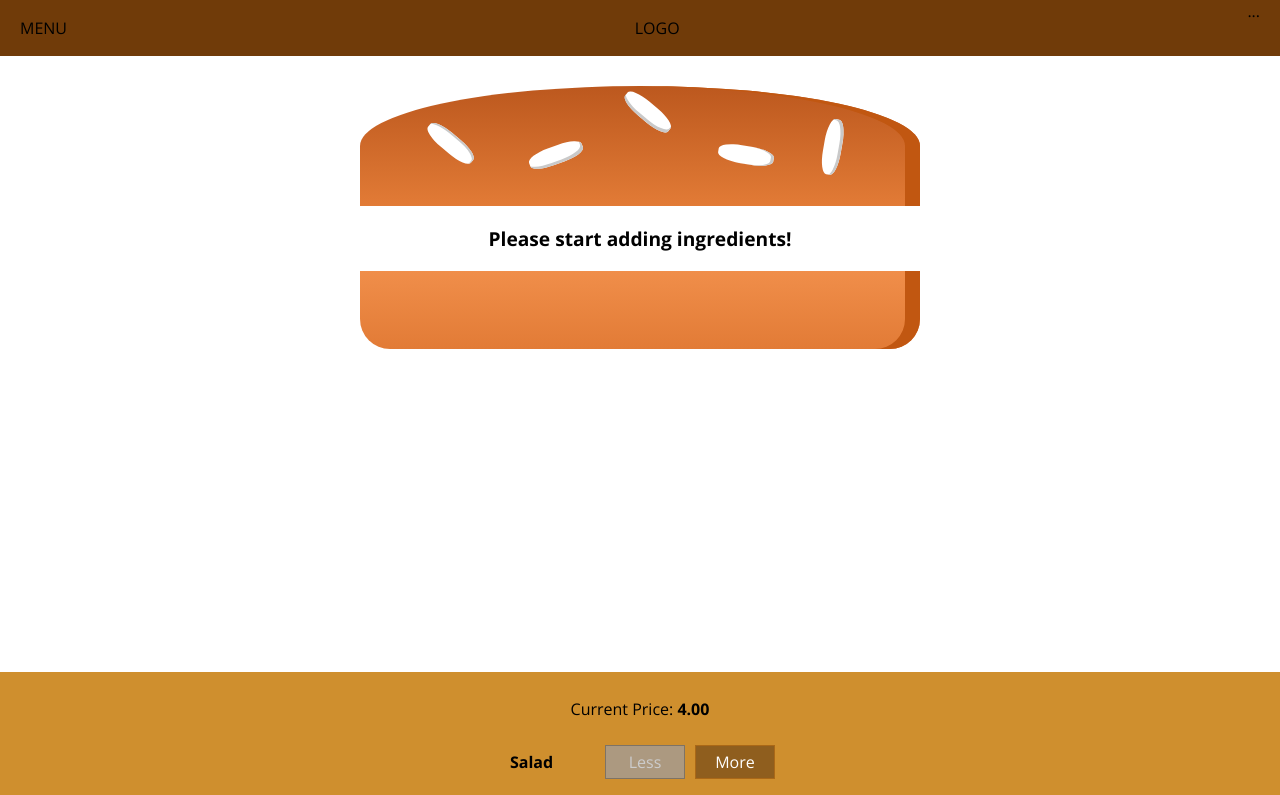
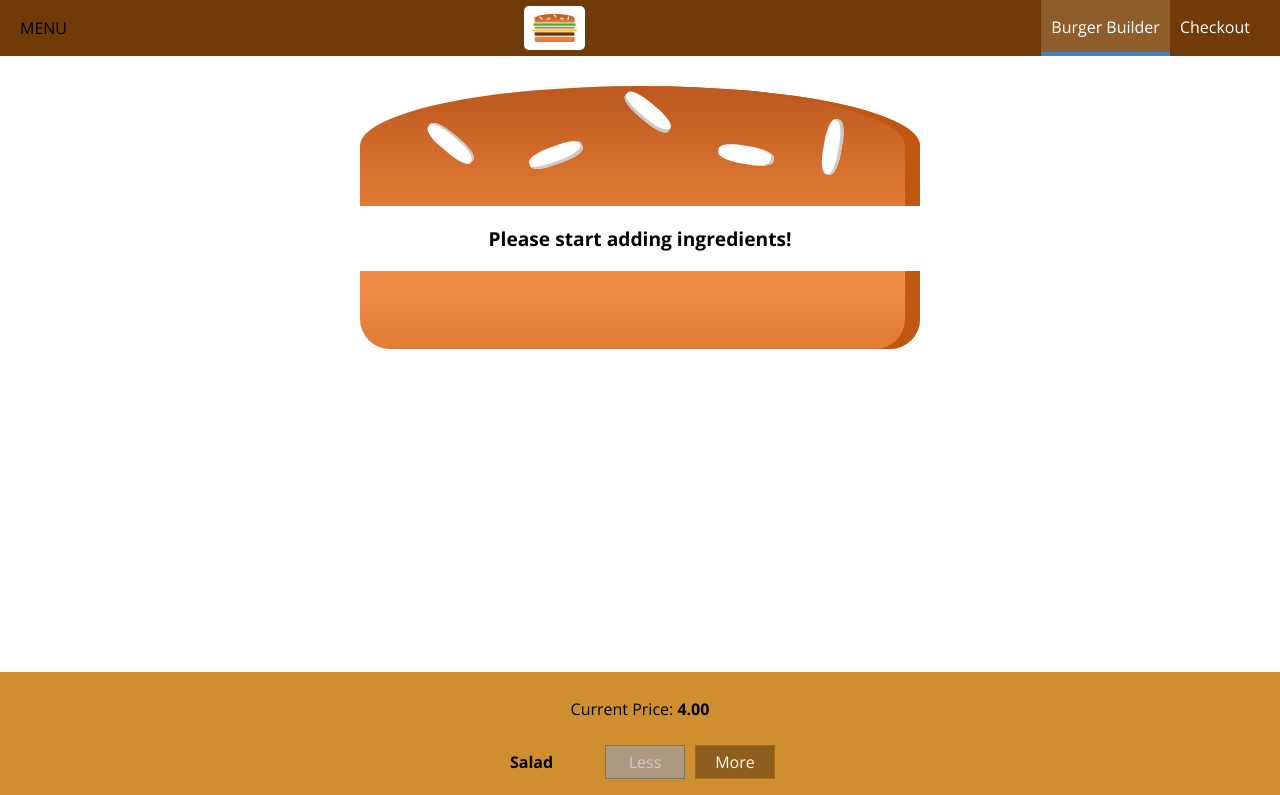
Before and after one commit to benhsieh-dev/burger-app, a React (Create React App) app: page / in a window 1280 px wide. Shown: the top 795 px of the page. Built offline with nearby package versions, Linux system fonts and the light colour scheme.

Commit message:
Add logo and reusable navigation items

```diff
--- /dev/null
+++ b/src/components/Logo/Logo.css
@@ -0,0 +1,11 @@
+.Logo {
+    background-color: white;
+    padding: 8px;
+    height: 80%;
+    box-sizing: border-box;
+    border-radius: 5px;
+}
+
+.Logo img {
+    height: 100%;
+}
--- /dev/null
+++ b/src/components/Logo/Logo.js
@@ -0,0 +1,12 @@
+import React from 'react';
+
+import burgerLogo from '../../assets/images/burger-logo.png';
+import './Logo.css';
+
+const logo = (props) => (
+    <div className='Logo'>
+        <img src={burgerLogo} alt="MyBurger" />
+    </div>
+);
+
+export default logo;
--- /dev/null
+++ b/src/components/Navigation/NavigationItems/NavigationItem/NavigationItem.css
@@ -0,0 +1,25 @@
+.NavigationItem {
+    margin: 0;
+    box-sizing: border-box;
+    display: flex;
+    height: 100%;
+    align-items: center;
+}
+
+.NavigationItem a {
+    color: white;
+    text-decoration: none;
+    height: 100%;
+    padding: 16px 10px;
+    border-bottom: 4px solid transparent;
+    box-sizing: border-box;
+    display: block;
+}
+
+.NavigationItem a:hover,
+.NavigationItem a:active,
+.NavigationItem a.active {
+    background-color: #8F5C2C;
+    border-bottom: 4px solid #4084C8;
+    color: white;
+}
--- /dev/null
+++ b/src/components/Navigation/NavigationItems/NavigationItem/NavigationItem.js
@@ -0,0 +1,14 @@
+import React from 'react';
+
+import './NavigationItem.css';
+
+const navigationItem = (props) => (
+    <li className='NavigationItem'>
+        <a
+            href={props.link}
+            className={ props.active ? 'active' : null}>
+            {props.children}</a>
+    </li>
+);
+
+export default navigationItem;
--- /dev/null
+++ b/src/components/Navigation/NavigationItems/NavigationItems.css
@@ -0,0 +1,8 @@
+.NavigationItems {
+    margin: 0;
+    padding: 0;
+    list-style: none;
+    display: flex;
+    align-items: center;
+    height: 100%;
+}
--- /dev/null
+++ b/src/components/Navigation/NavigationItems/NavigationItems.js
@@ -0,0 +1,13 @@
+import React from 'react';
+
+import './NavigationItems.css';
+import NavigationItem from './NavigationItem/NavigationItem';
+
+const navigationItems = () => (
+    <ul className='NavigationItems'>
+       <NavigationItem link="/" active>Burger Builder</NavigationItem>
+       <NavigationItem link="/">Checkout</NavigationItem>
+    </ul>
+);
+
+export default navigationItems;
--- a/src/components/Navigation/Toolbar/Toolbar.js
+++ b/src/components/Navigation/Toolbar/Toolbar.js
@@ -1,13 +1,15 @@
 import React from 'react';
 
 import './Toolbar.css'
+import Logo from '../../Logo/Logo';
+import NavigationItems from '../NavigationItems/NavigationItems'
 
 const toolbar = (props) => (
     <header className='Toolbar'>
         <div>MENU</div>
-        <div>LOGO</div>
+        <Logo />
         <nav>
-            ...
+            <NavigationItems />
         </nav>
     </header>
 );
```
Also changed, not shown: src/assets/images/burger-logo.png (added).
